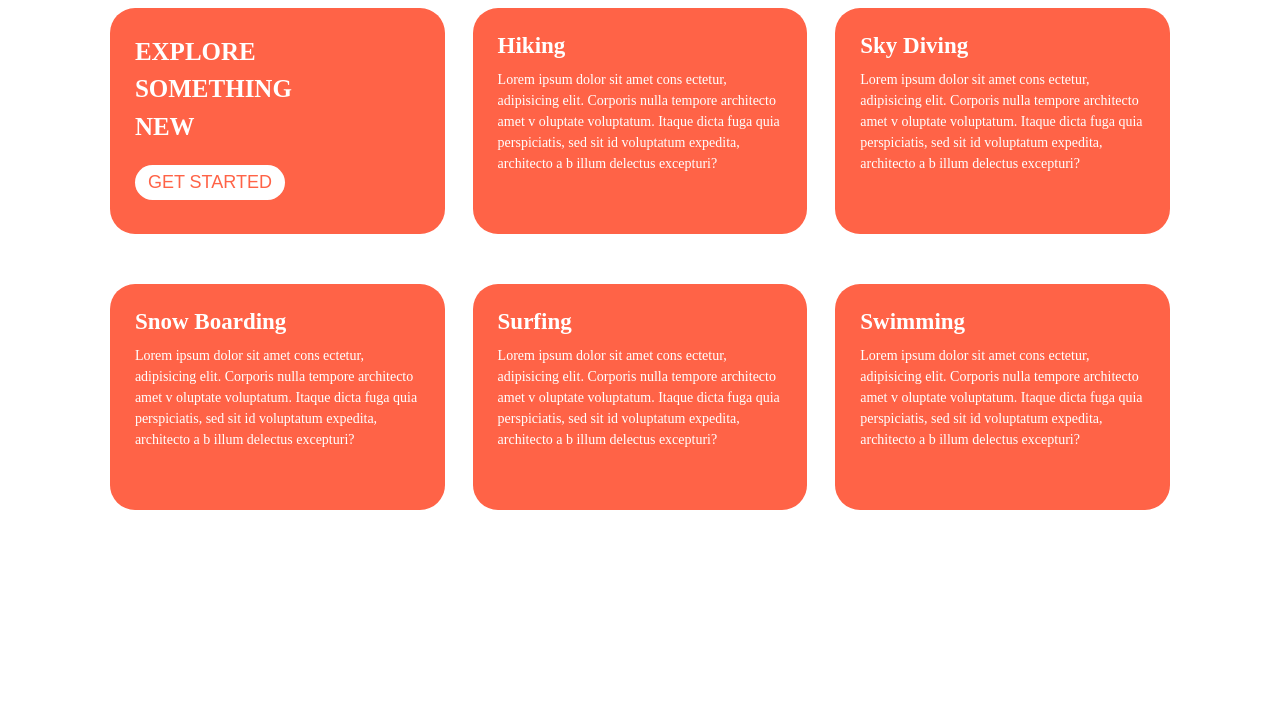
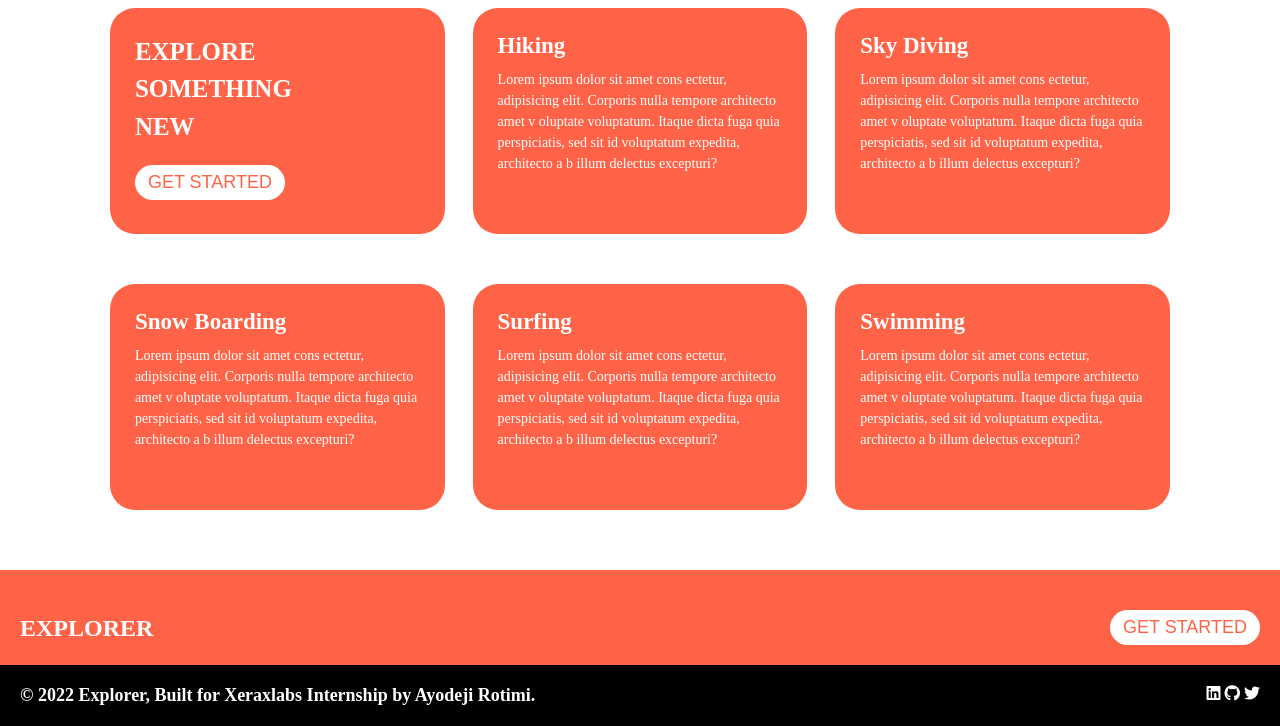
Before and after one commit to danielprince89/Explorerproject, a plain HTML site: page index.html in a window 1280 px wide. Shown: the part 525-1251 px from the top of the page. Before the commit the page ends 1095 px from the top, so only its background shows below. Drawn offline with Linux system fonts and the light colour scheme.

Commit message:
desktop interface

```diff
--- a/index.html
+++ b/index.html
@@ -96,5 +96,21 @@
         </div>
     </div>
     <!-- second section ends here -->
+    <div class="cta-section">
+        <div class="logo-holder">
+            <h2>EXPLORER</h2>
+        </div>
+        <button class="btn btn-white">GET STARTED </button>
+    </div>
+    <footer>
+        <div class="footer-text-holder">
+            <h2>© 2022 Explorer, Built for Xeraxlabs Internship by Ayodeji Rotimi.</h2>
+        </div>
+        <div class="footer-link-holder">
+            <span class="icon-container"> <a href="https://www.linkedin.com/in/ayodeji-rotimi-87712a9b/" target="_blank"><i class="fa-brands fa-linkedin"></i></a></span>
+            <span class="icon-container"> <a href="https://github.com/danielprince89" target="_blank"><i class="fa-brands fa-github"></i></a></span>
+            <span class="icon-container"> <a href="https://twitter.com/AyodejiRotimi1" target="_blank"><i class="fa-brands fa-twitter"></i></a></span>
+        </div>
+    </footer>
 </body>
 </html>
--- a/main.css
+++ b/main.css
@@ -130,3 +130,40 @@ header{
     line-height: 1.5;
 }
 /* second section ends here */
+
+/* Cta section starts here */
+
+.cta-section{
+    /* border: 2px solid black; */
+    background: tomato;
+    display: flex;
+    justify-content: space-between;
+    padding: 20px;
+}
+
+.logo-holder{
+    padding-top: 25px;
+    color: white;
+}
+/* Cta section starts here */
+
+/* footer section starts here */
+footer{
+    /* border: 2px solid blue; */
+    background: black;
+    color: white;
+    display: flex;
+    justify-content: space-between;
+    padding: 20px;
+}
+
+footer h2{
+    font-size: 18px;
+}
+
+.footer-link-holder a {
+    /* border: 2px solid tomato; */
+    text-decoration: none;
+    color: white;
+}
+/* footer section ends here */
```
